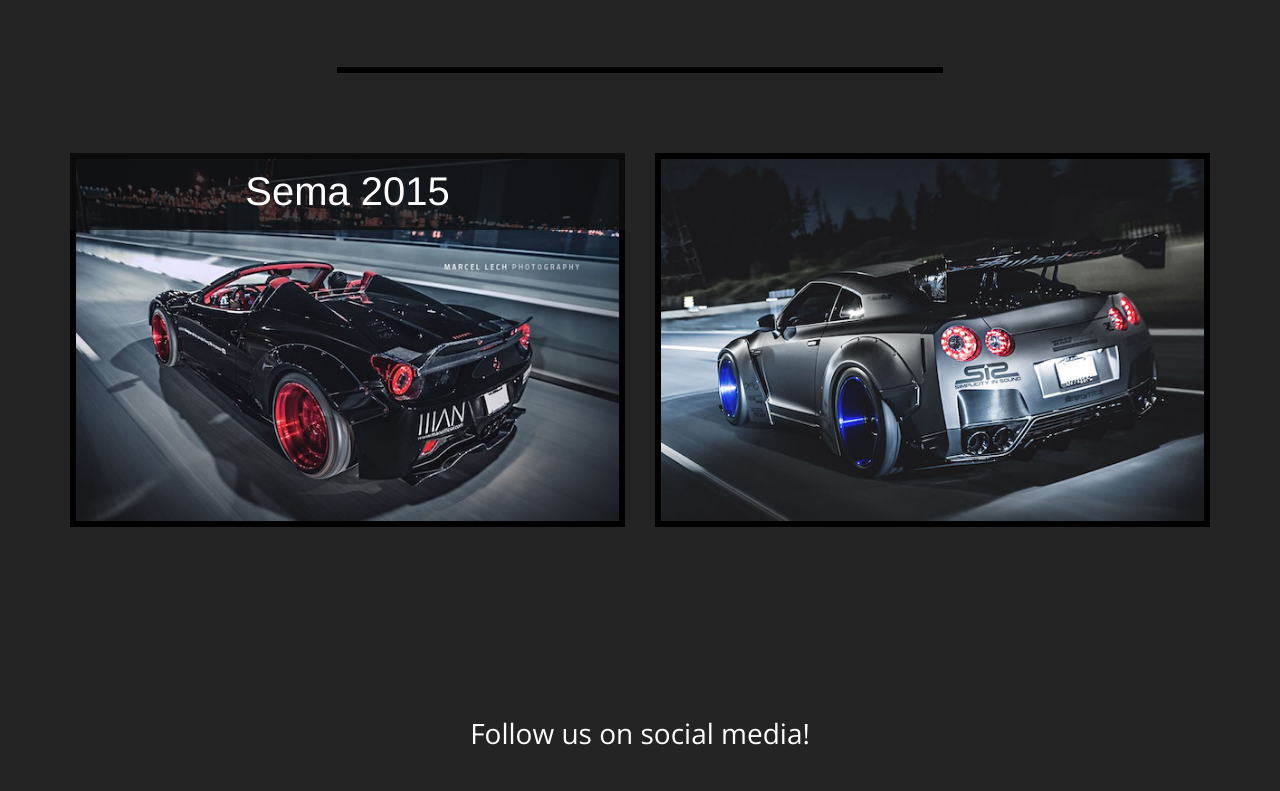
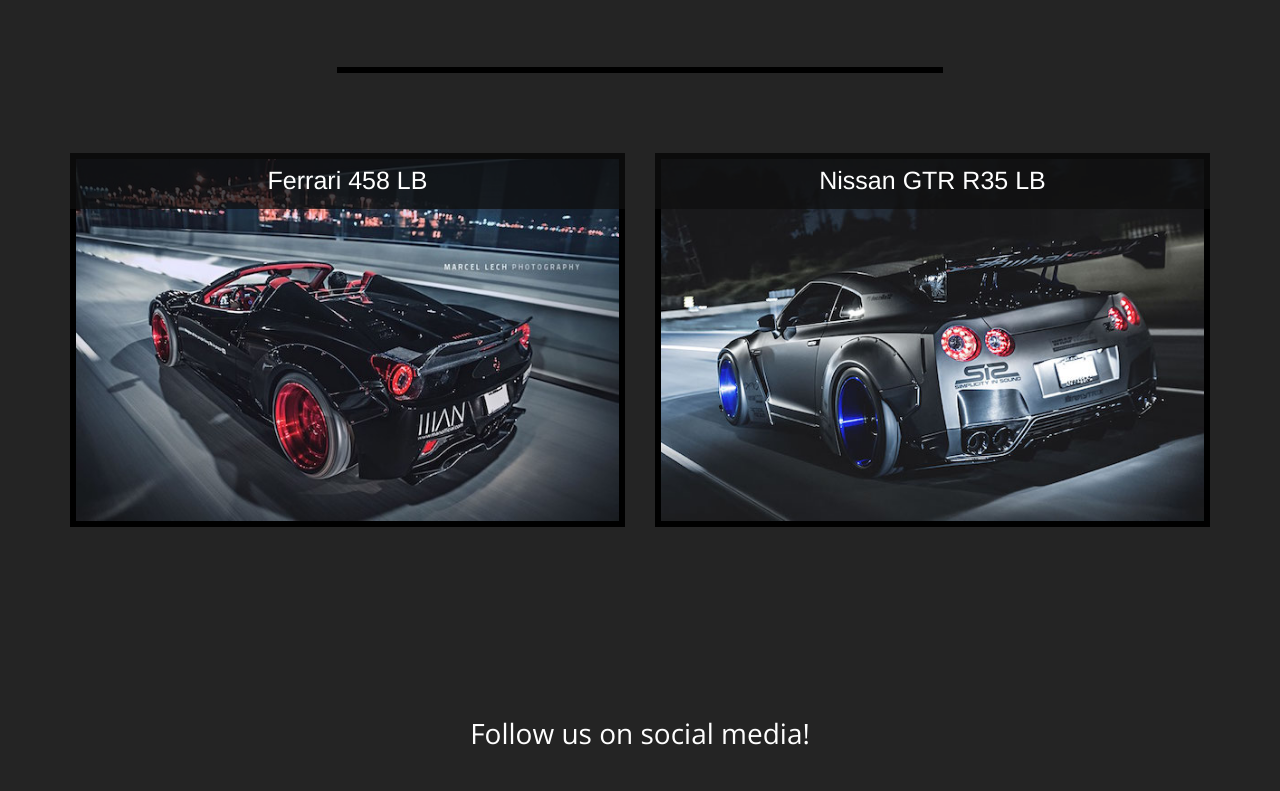
Before and after one commit to theclashman2/Car-Tuner-, a plain HTML site: page index.html in a window 1280 px wide. Shown: the part 1043-1834 px from the top of the page. Drawn offline with nearby package versions, Linux system fonts and the light colour scheme.

Commit message:
Updated vote section captions

```diff
--- a/css/stylesheet.css
+++ b/css/stylesheet.css
@@ -342,42 +342,36 @@
 
 
 
+/*Horizontal line*/
+.horizontal {
+  margin-top:70px;
+  border:3px solid black;
+}
 
 
 
 
 
 
-
-
-/*News & events articles section*/
-.articles {
+/*Ferrari 458 car vote section*/
+.votesection {
   margin-top:60px;
 }
 
-.whatsnew {
-  color:white;
-  text-align:center;
-  font-family:'Helvetica';
+
+.votesquares {
+  margin-top:20px;
 }
 
-.g37square{
+
+.square458 {
   width: 100%;
   height: 480px;
   position: relative;
 }
 
-.horizontal {
-  margin-top:70px;
-  border:3px solid black;
-}
 
-
-.events {
-  margin-top:20px;
-}
-
-.sema {
+.vote1 {
   z-index: -1;
   top: 0;
   left: 0;
@@ -385,11 +379,20 @@
   position: absolute;
   width: 100%;
   height:78%;
-  }
 
 
-.semastyle {
-  font-size:40px;
+}
+
+
+.italia458 {
+  border:6px solid black;
+}
+
+
+
+
+.italiastyle {
+  font-size:25px;
   background-color: rgba(15,15,15,0.75);
   color:#fff;
   bottom: 0px;
@@ -404,10 +407,48 @@
 
 
 
-.g37 {
-  border:6px solid black;
+
+
+/*Nissan GTR car vote section*/
+.gtrsquare {
+  width: 100%;
+  height: 480px;
+  position: relative;
 }
 
+
+.vote2 {
+  z-index: -1;
+  top: 0;
+  left: 0;
+  background-size: 100% auto;
+  position: absolute;
+  width: 100%;
+  height:78%;
+}
+
+
+.r35gtr {
+  border:6px solid black;
+
+
+}
+
+
+
+.gtrstyle {
+  font-size:25px;
+  background-color: rgba(15,15,15,0.75);
+  color:#fff;
+  bottom: 0px;
+  text-align: center;
+  padding: 10px 5px 10px 5px;
+  width:100%;
+  border-left:none;
+  border-right:none;
+  font-family:'Helvetica';
+  font-weight:300;
+}
 
 
 
--- a/index.html
+++ b/index.html
@@ -145,20 +145,23 @@
     </div>
   </div>
   <hr width="600" size="200" class="horizontal">
-  <!--Article square section-->
-  <div class="container articles">
-    <div class="row events">
+  <!--Vote square section-->
+  <div class="container votesection">
+    <div class="row votesquares">
       <div class="col-sm-6">
-        <div class="g37square">
-          <div class="sema"><img src="images/libertywalk458.jpg" class="img-responsive center-block g37"></div>
-          <p class="semastyle">Sema 2015</p>
+        <div class="square458">
+          <div class="vote1"><img src="images/libertywalk458.jpg" class="img-responsive italia458"></div>
+          <p class="italiastyle">Ferrari 458 LB</p>
         </div>
       </div>
       <div class="col-sm-6">
-        <div class="article2">
-          <div class="drifting"><img src="images/libertywalkgtr.jpg" class="img-responsive center-block g37"></div>
+        <div class="gtrsquare">
+          <div class="vote2"><img src="images/libertywalkgtr.jpg" class="img-responsive r35gtr"></div>
+          <p class="gtrstyle">Nissan GTR R35 LB</p>
         </div>
       </div>
+    </div>
+  </div>
 
 
 
```
